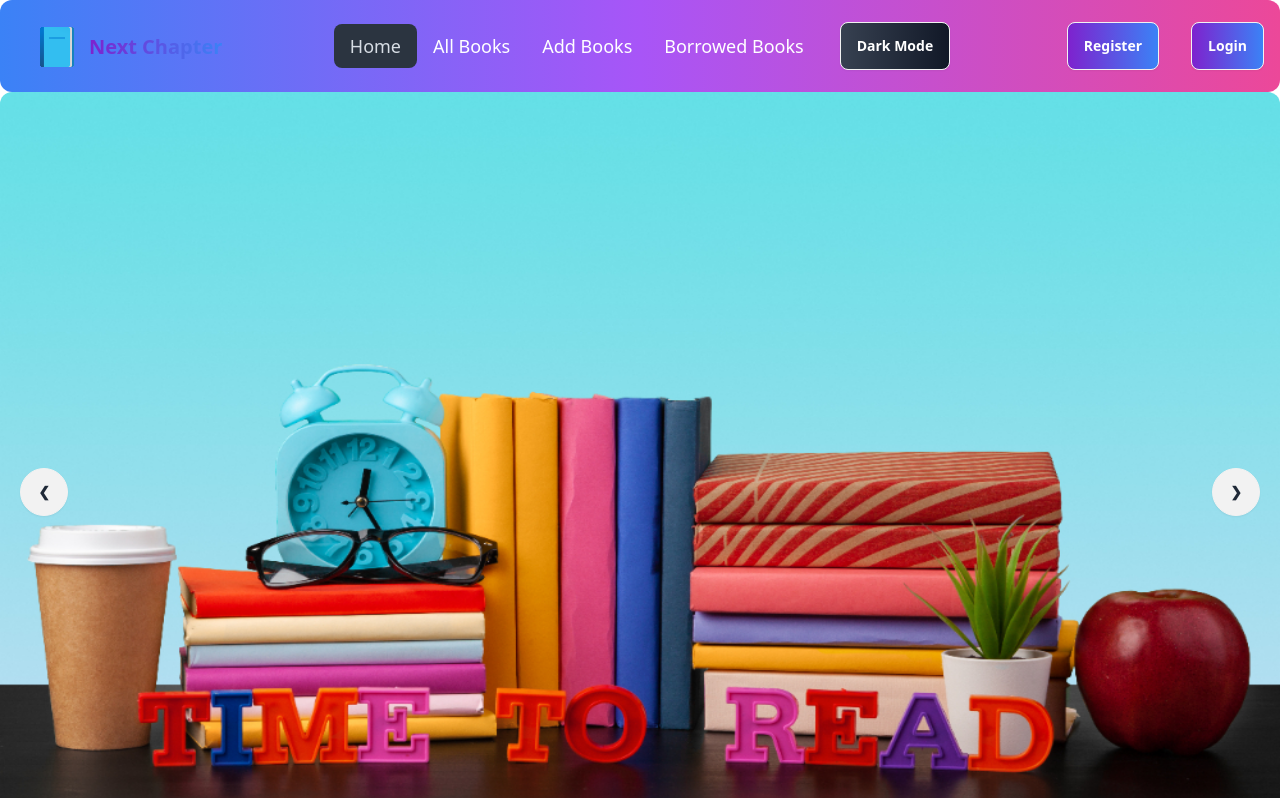
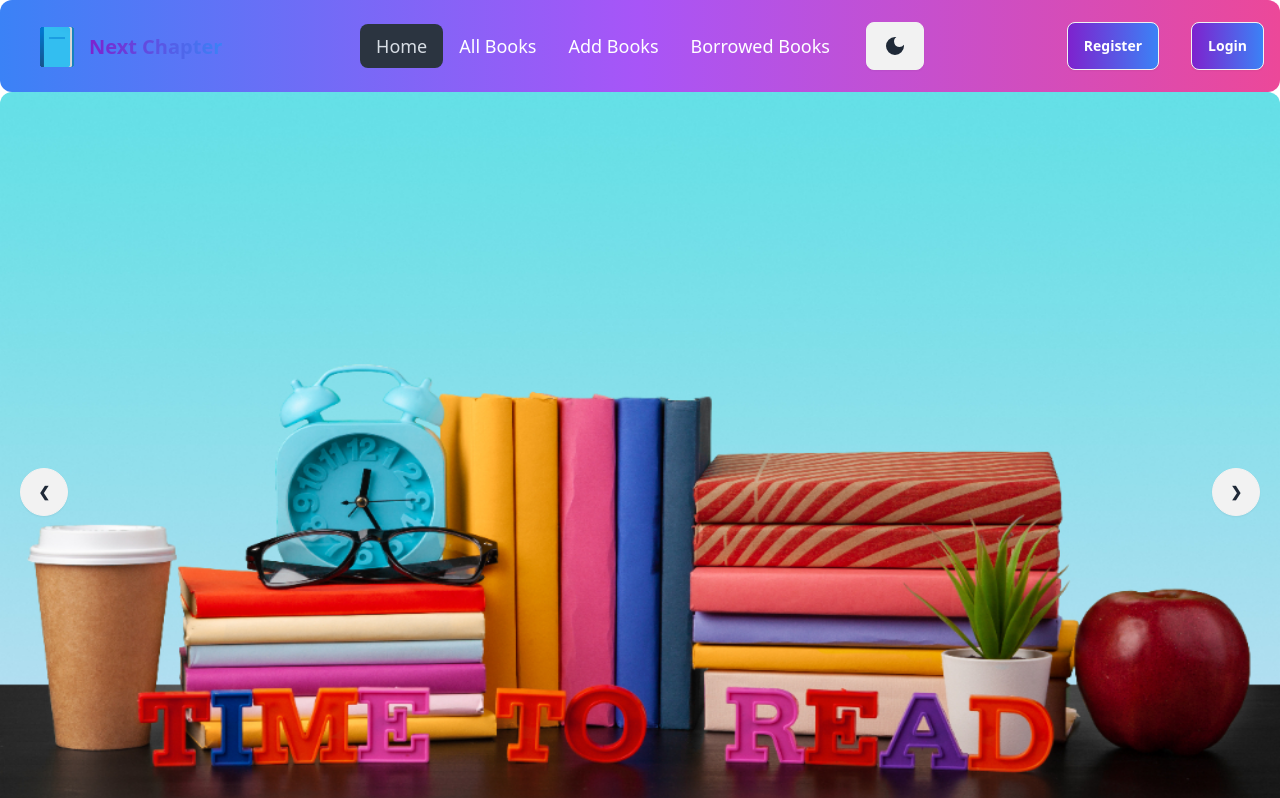
Before and after one commit to Mahabub2030/Assigment-11-Clinte-Side, a React (Vite) app: page / in a window 1280 px wide. Shown: the top 798 px of the page. Built offline with nearby package versions, Linux system fonts and the light colour scheme; no server answers.

Commit message:
updte some icon

```diff
--- a/src/shared/Navbar.jsx
+++ b/src/shared/Navbar.jsx
@@ -5,225 +5,14 @@
 // import Swal from "sweetalert2";
 
 
-// const Navbar = () => {
-//   const { user, logoutUser } = useContext(AuthContext);
-//   const handleLogout = () => {
-//     logoutUser()
-//       .then(() => {
-//          Swal.fire({
-//                     title: "LogOut Success!",
-//                     text: "Logout",
-//                     icon: "success",
-//                     confirmButtonText: "Done",
-//                   });
-//       })
-//       .catch((err) => console.log("Logiun Failed"));
-//   };
-//   return (
-//     <div className="navbar bg-gray-200 mb-4 rounded-xl w-full ">
-//       <div className="navbar-start">
-//         <div className="dropdown">
-//           <div tabIndex={0} role="button" className="btn btn-ghost lg:hidden">
-//             <svg
-//               xmlns="http://www.w3.org/2000/svg"
-//               className="h-5 w-5"
-//               fill="none"
-//               viewBox="0 0 24 24"
-//               stroke="currentColor"
-//             >
-//               <path
-//                 strokeLinecap="round"
-//                 strokeLinejoin="round"
-//                 strokeWidth="2"
-//                 d="M4 6h16M4 12h8m-8 6h16"
-//               />
-//             </svg>
-//           </div>
-//           <ul
-//             tabIndex={0}
-//             className="menu menu-sm dropdown-content bg-base-100  z-[1] mt-3 w-52 p-2 shadow"
-//           >
-//             <li>
-//               <NavLink to="/">Home</NavLink>
-//             </li>
-//             <li>
-//               <NavLink to="/AllBooks">All Books</NavLink>
-//             </li>
-//             <li>
-//               <NavLink to="/AddBooks">Add Books</NavLink>
-//             </li>
-//             <li>
-//               <NavLink to="/BorrowedBooks">Borrowed Books</NavLink>
-//             </li>
-//           </ul>
-//         </div>
-//         <a href="/" className="btn btn-ghost text-xl">
-//           <img src={logo} alt="" />
-//           <h2 className="font-bold bg-gradient-to-r from-purple-700 to-blue-500 bg-clip-text text-transparent sm:hidding">Next Chapter</h2>
-//         </a>
-//       </div>
-//       <div className="navbar-center hidden lg:flex">
-//         <ul className="menu menu-horizontal px-1">
-//           <li>
-//             <NavLink to="/">Home</NavLink>
-//           </li>
-//           <li>
-//             <NavLink to="/AllBooks">All Books</NavLink>
-//           </li>
-//           <li>
-//             <NavLink to="/AddBooks">Add Books</NavLink>
-//           </li>
-//           <li>
-//             <NavLink to="/BorrowedBooks">Borrowed Books</NavLink>
-//           </li>
-//         </ul>
-//       </div>
-//       <div className="navbar-end">
-//         {user ? (
-//           <div className="flex items-center gap-4">
-//             <img
-//               src={user?.photoURl}
-//               alt=""
-//             />
-//             <button onClick={handleLogout} className="btn bg-gradient-to-r from-purple-700 to-blue-500 text-white">
-//               Logout
-//             </button>
-//           </div>
-//         ) : (
-//           <>
-//             <button className="btn bg-gradient-to-r from-purple-700 to-blue-500 text-white">
-//               <Link to="/register">Register</Link>
-//             </button>
-//             <button className="btn ml-4 bg-gradient-to-r from-purple-700 to-blue-500 text-white">
-//               <Link to="/login">Login</Link>
-//             </button>
-//           </>
-//         )}
-//       </div>
-//     </div>
-//   );
-// };
-
-// export default Navbar;
-// import React, { useContext } from "react";
-// import { Link, NavLink } from "react-router-dom";
-// import AuthContext from "../context/AuthContext";
-// import logo from "../assets/kids.gif";
-// import Swal from "sweetalert2";
-
-// const Navbar = () => {
-//   const { user, logoutUser } = useContext(AuthContext);
-
-//   const handleLogout = () => {
-//     logoutUser()
-//       .then(() => {
-//         Swal.fire({
-//           title: "LogOut Success!",
-//           text: "Logout",
-//           icon: "success",
-//           confirmButtonText: "Done",
-//         });
-//       })
-//       .catch((err) => console.log("Login Failed"));
-//   };
-
-//   return (
-//     <div className="navbar bg-gradient-to-r from-blue-500 via-purple-500 to-pink-500 mb-4 rounded-xl w-full p-4">
-//       <div className="navbar-start">
-//         <div className="dropdown">
-//           <div tabIndex={0} role="button" className="btn btn-ghost lg:hidden">
-//             <svg
-//               xmlns="http://www.w3.org/2000/svg"
-//               className="h-5 w-5"
-//               fill="none"
-//               viewBox="0 0 24 24"
-//               stroke="currentColor"
-//             >
-//               <path
-//                 strokeLinecap="round"
-//                 strokeLinejoin="round"
-//                 strokeWidth="2"
-//                 d="M4 6h16M4 12h8m-8 6h16"
-//               />
-//             </svg>
-//           </div>
-//           <ul
-//             tabIndex={0}
-//             className="menu menu-sm dropdown-content bg-base-100 shadow-xl mt-3 w-52 p-2"
-//           >
-//             <li>
-//               <NavLink to="/" className="text-lg">Home</NavLink>
-//             </li>
-//             <li>
-//               <NavLink to="/AllBooks" className="text-lg">All Books</NavLink>
-//             </li>
-//             <li>
-//               <NavLink to="/AddBooks" className="text-lg">Add Books</NavLink>
-//             </li>
-//             <li>
-//               <NavLink to="/BorrowedBooks" className="text-lg">Borrowed Books</NavLink>
-//             </li>
-//           </ul>
-//         </div>
-//         <a href="/" className="btn btn-ghost text-xl">
-//           <img src={logo} alt="" />
-//           <h2 className="font-bold text-transparent bg-gradient-to-r from-purple-700 to-blue-500 bg-clip-text">
-//             Next Chapter
-//           </h2>
-//         </a>
-//       </div>
-//       <div className="navbar-center hidden lg:flex">
-//         <ul className="menu menu-horizontal px-1">
-//           <li>
-//             <NavLink to="/" className="text-lg text-white hover:text-blue-300">Home</NavLink>
-//           </li>
-//           <li>
-//             <NavLink to="/AllBooks" className="text-lg text-white hover:text-blue-300">All Books</NavLink>
-//           </li>
-//           <li>
-//             <NavLink to="/AddBooks" className="text-lg text-white hover:text-blue-300">Add Books</NavLink>
-//           </li>
-//           <li>
-//             <NavLink to="/BorrowedBooks" className="text-lg text-white hover:text-blue-300">Borrowed Books</NavLink>
-//           </li>
-//         </ul>
-//       </div>
-//       <div className="navbar-end">
-//         {user ? (
-//           <div className="flex items-center gap-4">
-//             <img
-//               src={user?.photoURl}
-//               alt="User"
-//               className="rounded-full w-10 h-10"
-//             />
-//             <button
-//               onClick={handleLogout}
-//               className="btn bg-gradient-to-r from-purple-700 to-blue-500 text-white"
-//             >
-//               Logout
-//             </button>
-//           </div>
-//         ) : (
-//           <>
-//             <button className="btn bg-gradient-to-r from-purple-700 to-blue-500 text-white">
-//               <Link to="/register">Register</Link>
-//             </button>
-//             <button className="btn ml-4 bg-gradient-to-r from-purple-700 to-blue-500 text-white">
-//               <Link to="/login">Login</Link>
-//             </button>
-//           </>
-//         )}
-//       </div>
-//     </div>
-//   );
-// };
-
 // export default Navbar;
 import React, { useContext, useState, useEffect } from "react";
 import { Link, NavLink } from "react-router-dom";
 import AuthContext from "../context/AuthContext";
 import logo from "../assets/kids.gif";
 import Swal from "sweetalert2";
+import { CiDark } from "react-icons/ci";
+import { MdDarkMode } from "react-icons/md";
 
 const Navbar = () => {
   const { user, logoutUser } = useContext(AuthContext);
@@ -285,7 +74,7 @@ const Navbar = () => {
           </div>
           <ul
             tabIndex={0}
-            className="menu menu-sm dropdown-content bg-base-100 shadow-xl mt-3 w-52 p-2"
+            className="menu menu-sm dropdown-content bg-base-100 shadow-xl mt-3 w-52 p-2 z-10"
           >
             <li>
               <NavLink to="/" className="text-lg">
@@ -353,9 +142,9 @@ const Navbar = () => {
       {/* Dark/Light Mode Toggle */}
       <button
         onClick={toggleDarkMode}
-        className="btn ml-4 bg-gradient-to-r from-gray-700 to-gray-900 text-white"
+        className="ml-4 btn text-2xl "
       >
-        {isDarkMode ? "Light Mode" : "Dark Mode"}
+        {isDarkMode ? <CiDark /> : <MdDarkMode />}
       </button>
       <div className="navbar-end flex items-center gap-4">
         {user ? (
@@ -365,7 +154,6 @@ const Navbar = () => {
               alt="User"
               className="rounded-full w-10 h-10"
             />
-            <span className="text-lg text-white">{user?.name}</span>
             <button
               onClick={handleLogout}
               className="btn bg-gradient-to-r from-purple-700 to-blue-500 text-white"
```
